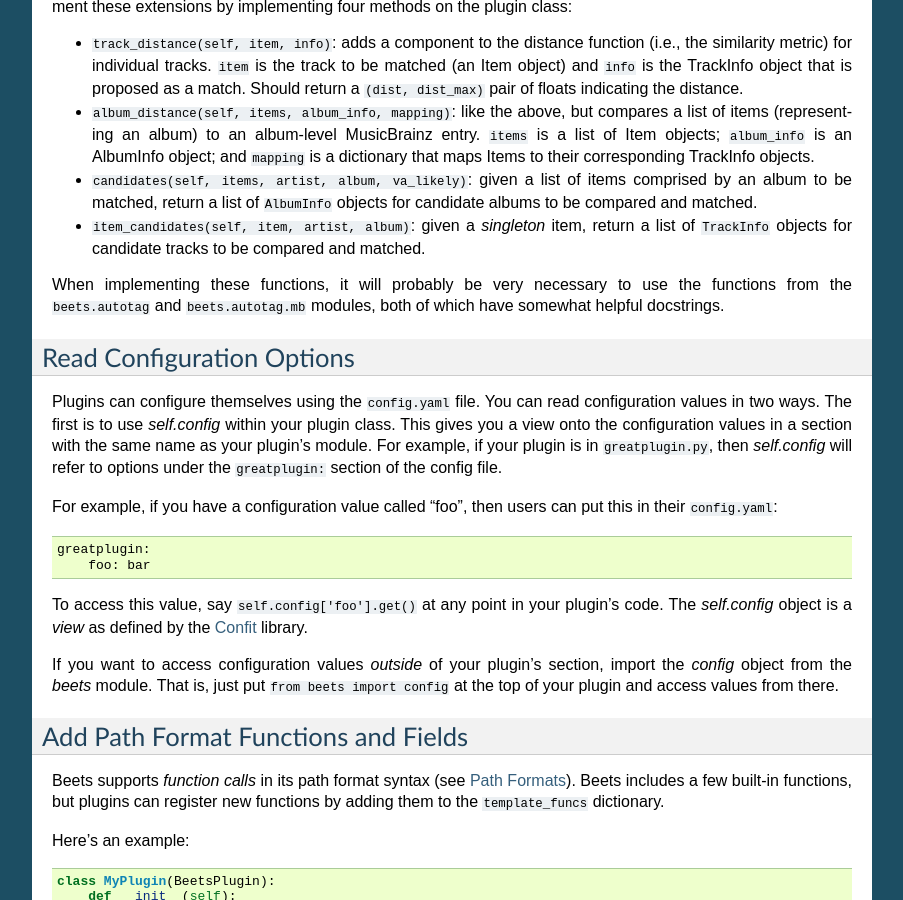
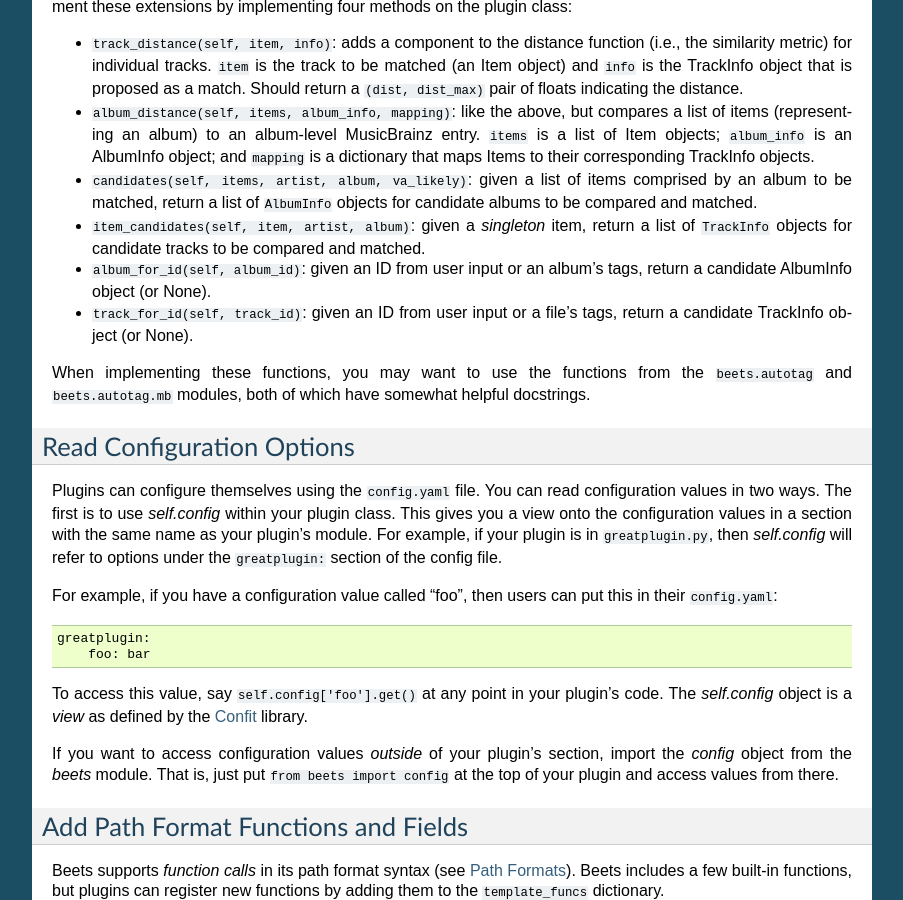
Before and after one commit to google-code-export/beets, a Sphinx documentation site: the page built from docs/plugins/writing.rst, in a window 1280 px wide and 900 px high, scrolled down 2408 px. Shown: the whole window, without its empty margins (198-1101 px from the left). Built offline with Sphinx 7.4.7, drawn with Linux system fonts in a browser that asks for light colours.

Commit message:
#291: changelog and docs

```diff
--- a/docs/changelog.rst
+++ b/docs/changelog.rst
@@ -36,6 +36,10 @@
   album fields. For consistency, the ``pathfields`` configuration section has
   been renamed ``item_fields`` (although the old name will still work for
   compatibility).
+* Plugins can also provide metadata matches for ID searches. For example, the
+  new Discogs plugin lets you search for an album by its Discogs ID from the
+  same prompt that previously just accepted MusicBrainz IDs. Thanks to
+  Johannes Baiter.
 * The :ref:`fields-cmd` command shows template fields provided by plugins.
   Thanks again to Pedro Silva.
 * Album art filenames now respect the :ref:`replace` configuration.
--- a/docs/plugins/discogs.rst
+++ b/docs/plugins/discogs.rst
@@ -17,4 +17,7 @@
 That's it! Matches from Discogs will now show up during import alongside
 matches from MusicBrainz.
 
+If you have a Discogs ID for an album you want to tag, you can also enter it
+at the "enter Id" prompt in the importer.
+
 .. _discogs-client: https://github.com/discogs/discogs_client
--- a/docs/plugins/writing.rst
+++ b/docs/plugins/writing.rst
@@ -189,9 +189,15 @@
   return a list of ``TrackInfo`` objects for candidate tracks to be compared and
   matched.
 
-When implementing these functions, it will probably be very necessary to use the
-functions from the ``beets.autotag`` and ``beets.autotag.mb`` modules, both of
-which have somewhat helpful docstrings.
+* ``album_for_id(self, album_id)``: given an ID from user input or an album's
+  tags, return a candidate AlbumInfo object (or None).
+
+* ``track_for_id(self, track_id)``: given an ID from user input or a file's
+  tags, return a candidate TrackInfo object (or None).
+
+When implementing these functions, you may want to use the functions from the
+``beets.autotag`` and ``beets.autotag.mb`` modules, both of which have
+somewhat helpful docstrings.
 
 Read Configuration Options
 ^^^^^^^^^^^^^^^^^^^^^^^^^^
```
